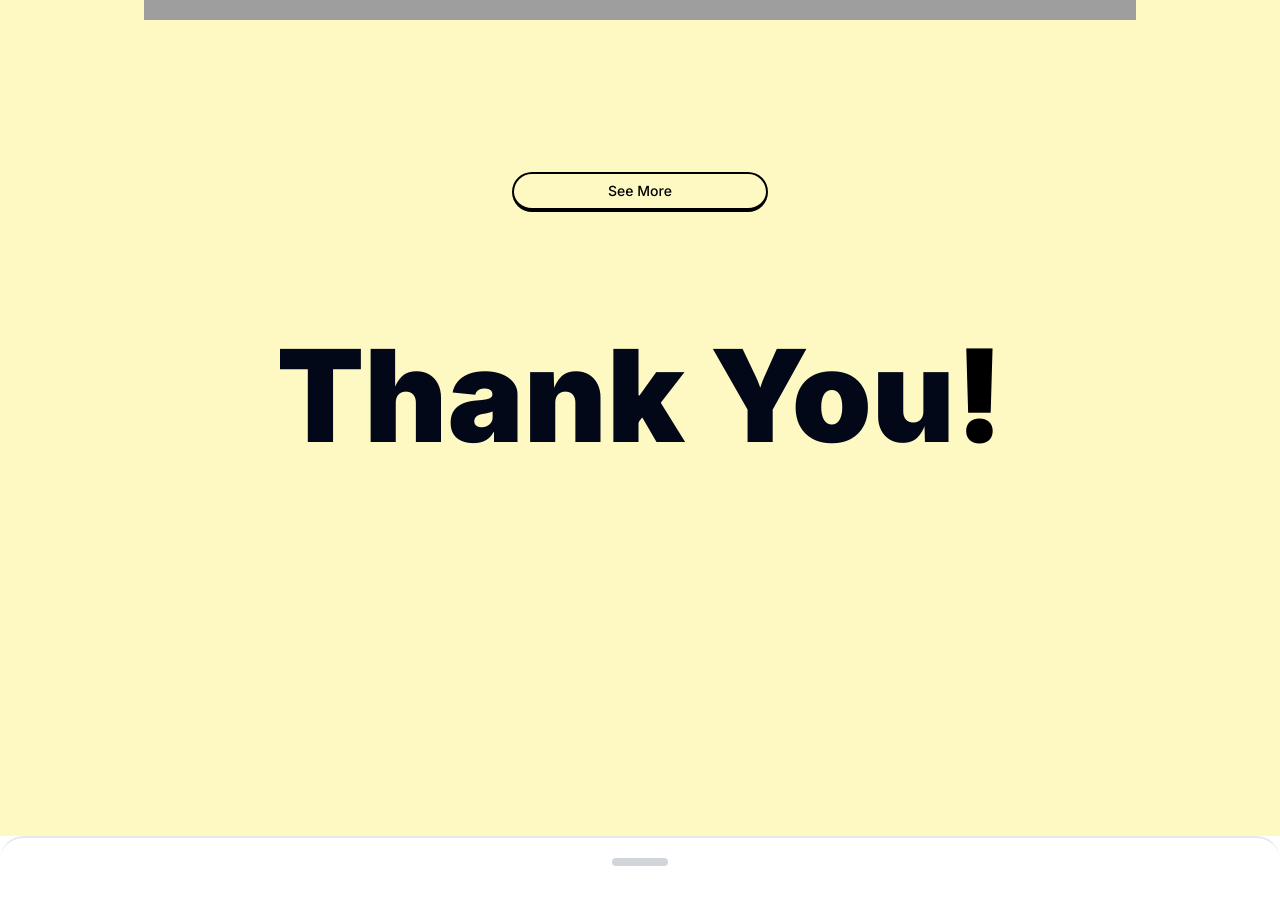
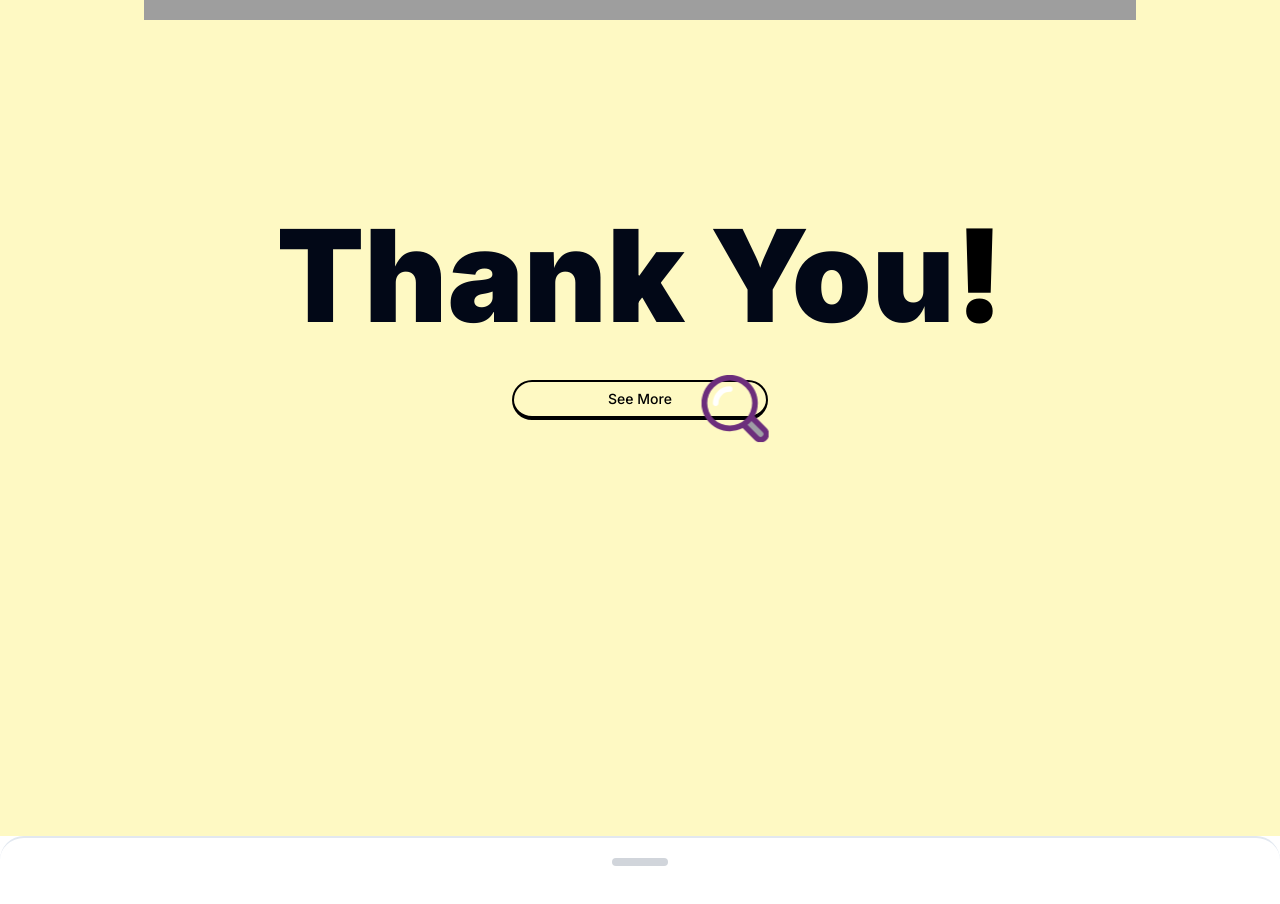
Before and after one commit to Cyishen/cyi-portfolio-2024v2-, a Next.js app: page / in a window 1280 px wide. Shown: the part 5580-6484 px from the top of the page. Built offline with nearby package versions, Linux system fonts and the light colour scheme; grey boxes are pictures that could not be loaded.

Commit message:
zoom move

```diff
--- a/src/components/Info/Info.tsx
+++ b/src/components/Info/Info.tsx
@@ -2,23 +2,34 @@ import Link from 'next/link'
 import Wrapper from '../Wrapper'
 import { Button } from '../ui/button'
 import TextSpan from '../framer-motion/TextSpan'
+import { icons } from '@/lib/icon'
+import Image from 'next/image'
+
 
 const Info = () => {
   return (
     <div className="flex w-full py-12 md:py-24 h-screen bg-yellow-100">
       <Wrapper>
-        <div className='flex justify-center items-center p-5'>
-          <Link href={'/work'} className='flex items-center h-20 w-full sm:w-[20vw]'>
-            <Button variant='seeMore' size='rounded' className='w-full'>
-              See More
-            </Button>
-          </Link>
-        </div>
-
         <div className="flex flex-col items-center text-center mt-20">
           <h2 className="font-black text-7xl md:text-[10vw]">
             Thank You<TextSpan>!</TextSpan>
           </h2>
+        </div>
+
+        <div className='flex justify-center items-center p-5'>
+          <div className='flex items-center h-20 w-full sm:w-[20vw] relative'>
+            <Link href={'/work'} className='w-full'>
+              <Button variant='seeMore' size='rounded' className='w-full'>
+                See More
+              </Button>
+            </Link>
+
+            <Image
+              src={icons.zoom}
+              alt="zoom"
+              className="absolute w-[15vw] sm:w-[5vw] bottom-0 right-0 -translate-x-1/2 animate-zoom-move [animation-duration:5s] pointer-events-none"
+            />
+          </div>
         </div>
       </Wrapper>
     </div>
--- a/src/lib/icon.ts
+++ b/src/lib/icon.ts
@@ -3,6 +3,7 @@ import browse from "../../public/icons/browse.svg";
 import drama from "../../public/icons/drama.svg";
 import phone from "../../public/icons/icon-phone.svg";
 import email from "../../public/icons/icon-email.svg";
+import zoom from "../../public/icons/zoom.svg";
 
 import javascript from "../../public/skill/javascript.svg";
 import typescript from "../../public/skill/typescript.svg";
@@ -112,6 +113,7 @@ export const icons = {
   googlePlay,
   github,
   linkedin,
+  zoom,
 }
 
 export const frontend = {
--- a/tailwind.config.ts
+++ b/tailwind.config.ts
@@ -92,6 +92,13 @@ const config = {
           "50%": { transform: "scale(0.8)" },
           "100%": { transform: "scale(1)" },
         },
+        "zoom-move": {
+          "0%": { transform: "translate(0px, 0px)" },
+          "25%": { transform: "translate(10px, -10px)" },
+          "50%": { transform: "translate(-10px, 10px) scale(1.1)" },
+          "75%": { transform: "translate(10px, 10px)" },
+          "100%": { transform: "translate(0px, 0px)" },
+        },
       },
       animation: {
         "accordion-down": "accordion-down 0.2s ease-out",
@@ -100,6 +107,7 @@ const config = {
         "move-left": "move-left 1s linear infinite",
         "move-right": "move-right 1s linear infinite",
         "icon-scale": "icon-scale 1s ease-out infinite",
+        "zoom-move": "zoom-move 10s linear infinite",
       },
     },
   },
```
Also changed, not shown: public/icons/zoom.svg (added).
